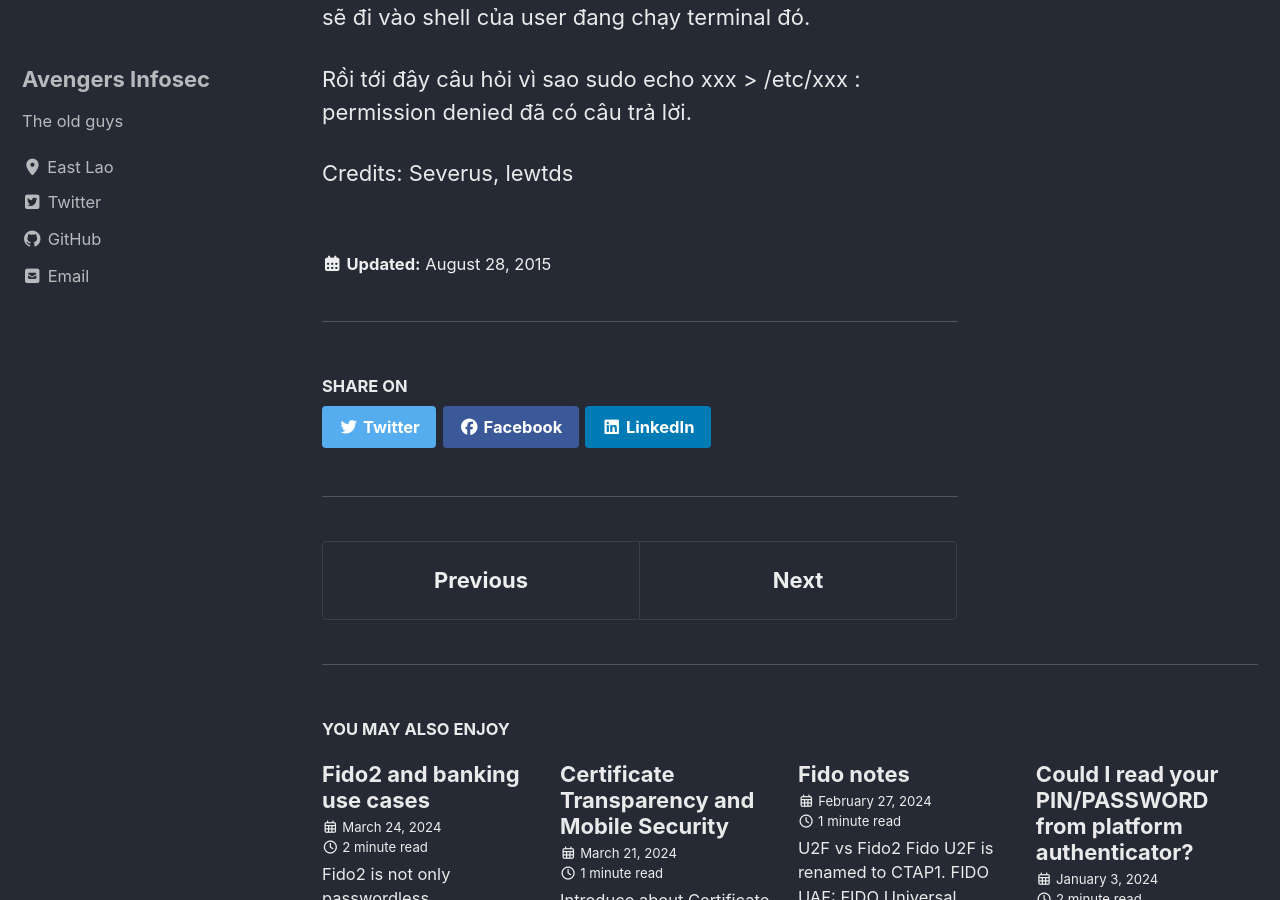
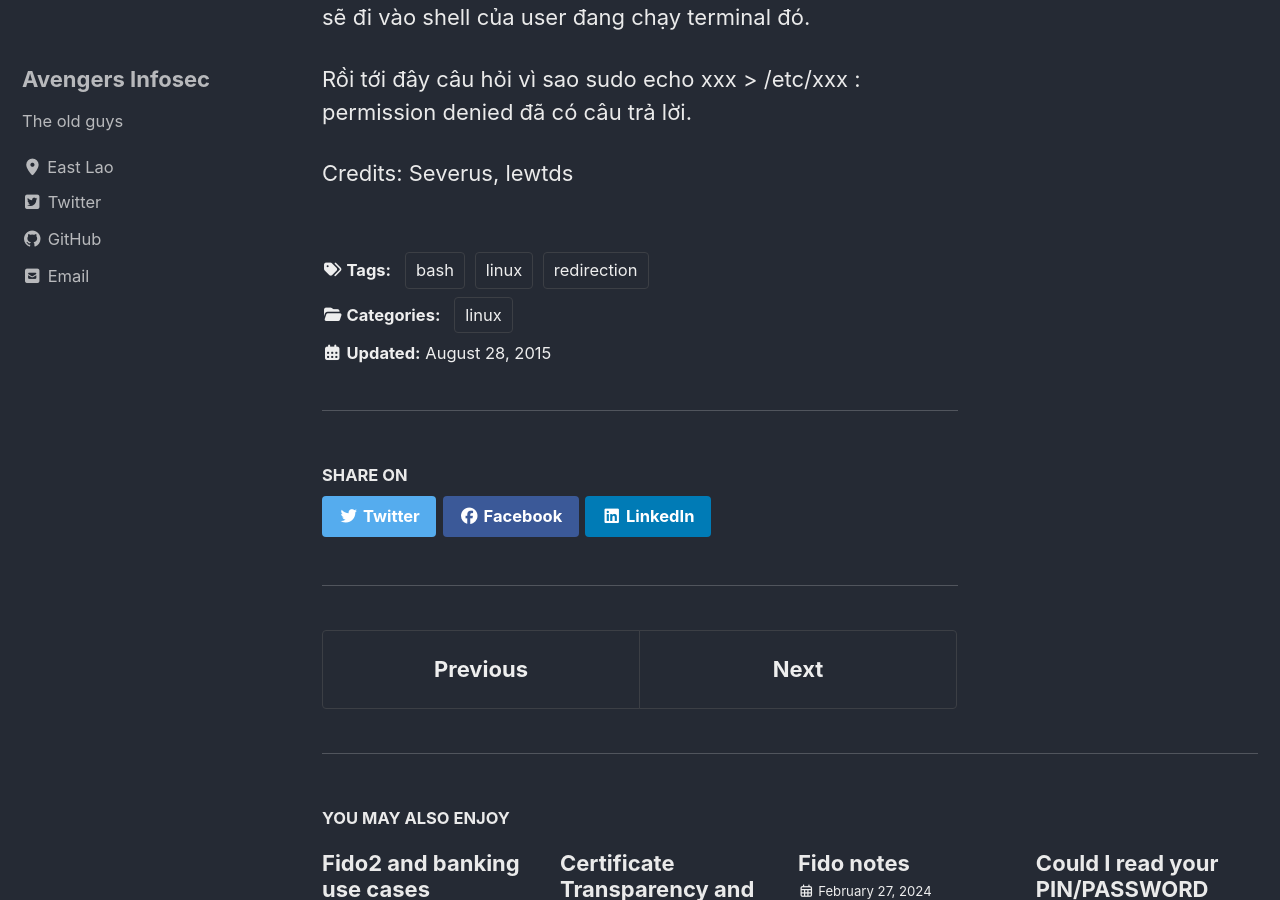
Before and after one commit to NgoHuy/NgoHuy.github.io, a Jekyll site: the page built from _posts/2015-08-28-Bash-redirection.markdown, in a window 1280 px wide and 900 px high, scrolled down 1749 px. Built offline with Jekyll 4.4.1, drawn with Linux system fonts in a browser that asks for light colours; cached includes are drawn as plain includes.

Commit message:
fix typo

```diff
--- a/_posts/2015-08-28-Bash-redirection.markdown
+++ b/_posts/2015-08-28-Bash-redirection.markdown
@@ -1,9 +1,16 @@
 ---
+
 title: "Bash redirection"
+
 date: 2015-08-28 14:55:50
+
 comments: true
-catergories: linux
+
+categories: linux
+
+tags: linux bash redirection
 ---
+
 Hôm rồi tác giả có vá tập tin installer viết bằng bash với lewtds, thấy
 vấn đề redirect trong linux khá thú vị với case như sau, chắc hẳn giờ sẽ
 có câu trả lời cho khối thứ,
--- a/_posts/2015-08-28-Wordpress-Varnish-va-permission.markdown
+++ b/_posts/2015-08-28-Wordpress-Varnish-va-permission.markdown
@@ -2,7 +2,7 @@
 title: "Wordpress, Varnish và permission"
 date: 2015-08-28 12:55:50
 comments: true
-catergories: linux
+categories: linux
 ---
 # Wordpress chmod:
 
--- a/_posts/2015-11-06-Docker-security.markdown
+++ b/_posts/2015-11-06-Docker-security.markdown
@@ -2,7 +2,7 @@
 title: "Docker Security"
 date: 2015-11-06 14:55:50
 comments: true
-catergories: security
+categories: security
 ---
 Hôm nay tác giả đọc về docker, chợt nghĩ dùng docker để get root với một
 user thường, và tác giả giả lặp hành động đó như sau
```
